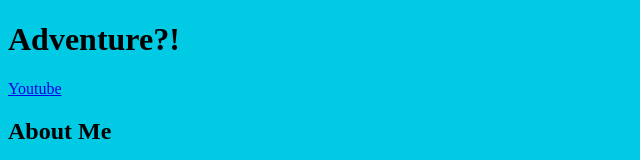
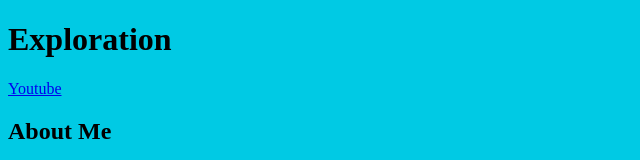
Before and after one commit to Mofe2014/new-git-project, a plain HTML site: page index.html in a window 1280 px wide. Shown: the top 160 px of the page, without its empty margins (0-640 px from the left). Drawn offline with Linux system fonts and the light colour scheme.

Commit message:
Change h1 element text from "Adventure?!" to "Exploration"

```diff
--- a/index.html
+++ b/index.html
@@ -10,7 +10,7 @@
 <body>
 
     <header>
-        <h1>Adventure?!</h1>
+        <h1>Exploration</h1>
     </header>
 
     <div class="container">
```
